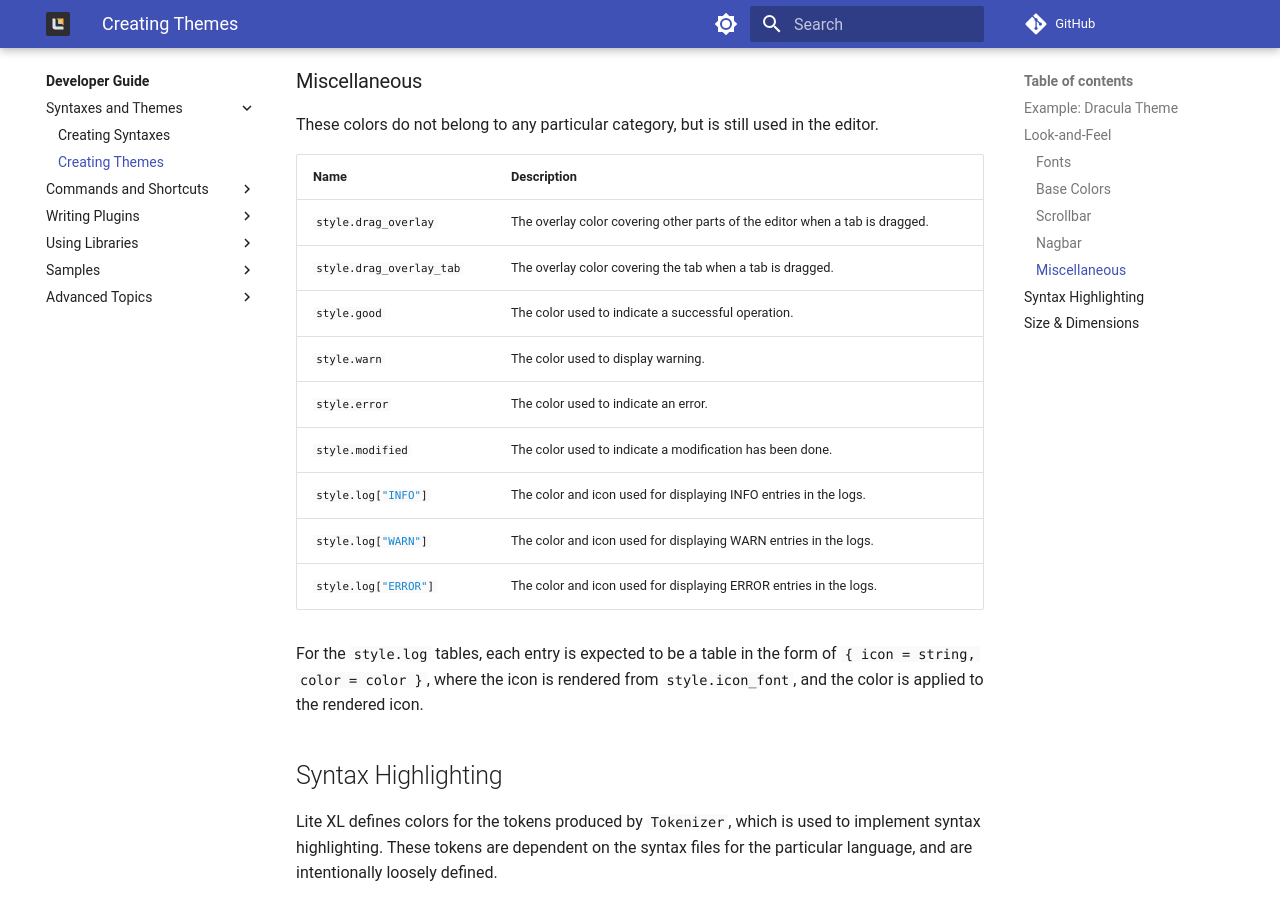
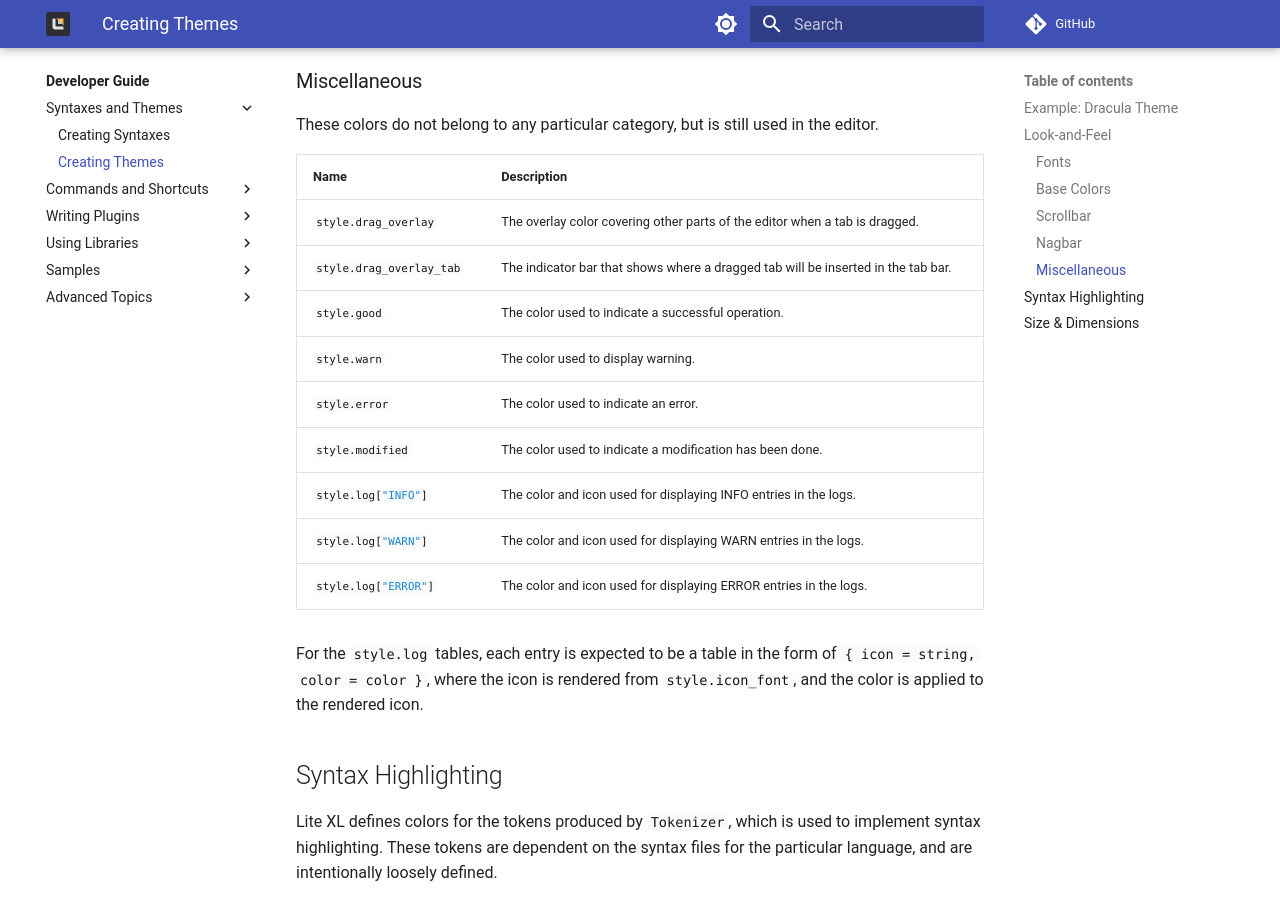
Before and after one commit to lite-xl/lite-xl.github.io, an MkDocs documentation site: the page built from docs/developer-guide/syntaxes-and-themes/creating-themes.md, in a window 1280 px wide and 900 px high, scrolled down 4431 px. Built offline with MkDocs 1.6.1 and Material for MkDocs 9.7.7, drawn with Linux system fonts in a browser that asks for light colours; plug-ins that fetch from the network failed and are left out; comment, search, counter and statistics services are not loaded; the version menu is left out.

Commit message:
Documentation improvement for drag_overlay_tab and theme loading (#44)

```diff
--- a/docs/developer-guide/syntaxes-and-themes/creating-themes.md
+++ b/docs/developer-guide/syntaxes-and-themes/creating-themes.md
@@ -128,7 +128,7 @@ These colors do not belong to any particular category, but is still used in the
 | Name                           | Description
 | ----                           | -----------
 | `#!lua style.drag_overlay`     | The overlay color covering other parts of the editor when a tab is dragged.
-| `#!lua style.drag_overlay_tab` | The overlay color covering the tab when a tab is dragged.
+| `#!lua style.drag_overlay_tab` | The indicator bar that shows where a dragged tab will be inserted in the tab bar.
 | `#!lua style.good`             | The color used to indicate a successful operation.
 | `#!lua style.warn`             | The color used to display warning.
 | `#!lua style.error`            | The color used to indicate an error.
```
Also changed, not shown: docs/user-guide/configuration.md (+1 -1 lines).
